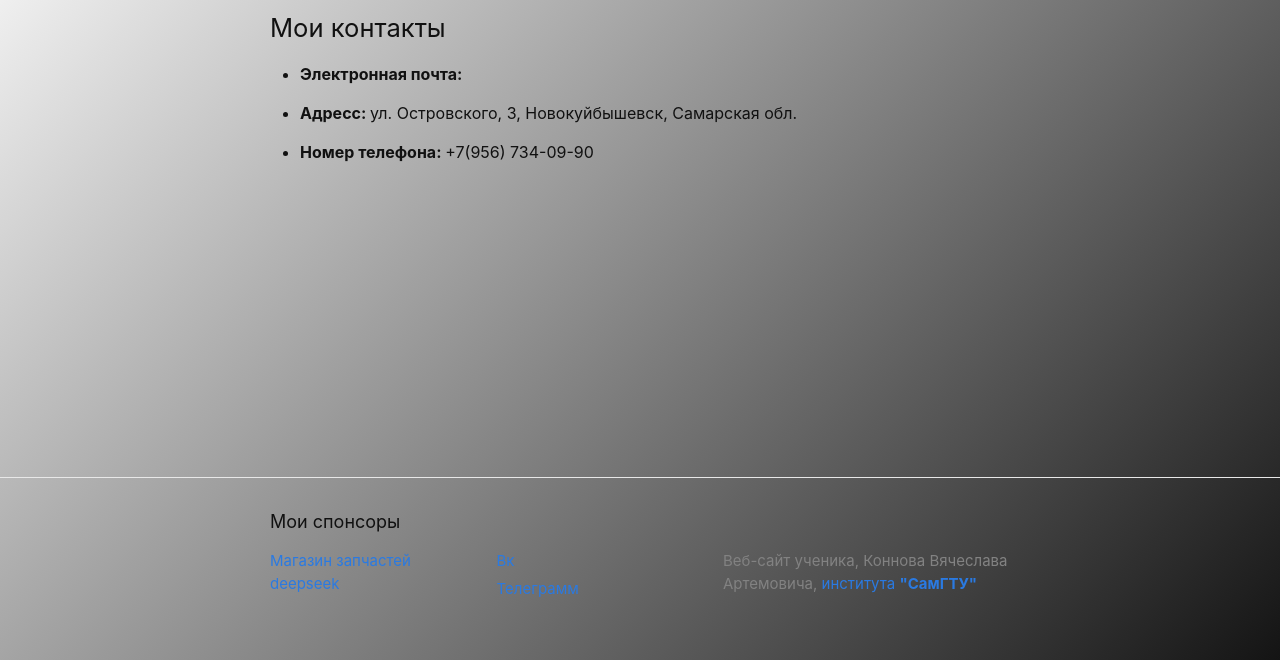
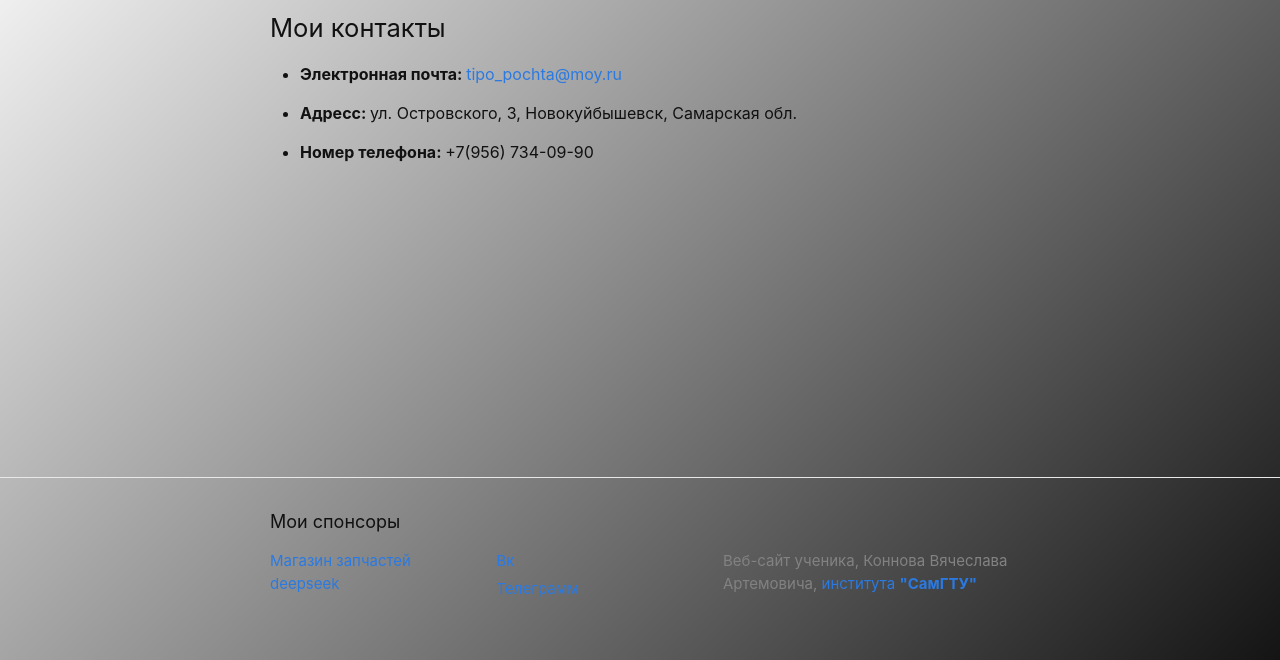
Before and after one commit to connowslav-cyber/site, a plain HTML site: page contacts.html in a window 1280 px wide. Shown: the part 140-800 px from the top of the page. Drawn offline with Linux system fonts and the light colour scheme.

Commit message:
Update contacts.html

```diff
--- a/contacts.html
+++ b/contacts.html
@@ -44,7 +44,7 @@
 										Электронная почта:
 									</strong>
 									<a href="mailto:tipo_pochta@moy.ru">
-
+										tipo_pochta@moy.ru
 									</a>
 								</p>
 							</li>
```
